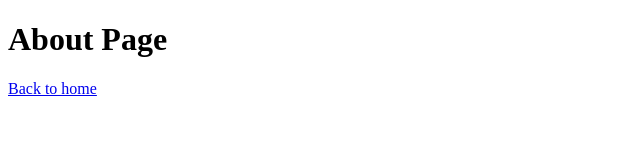
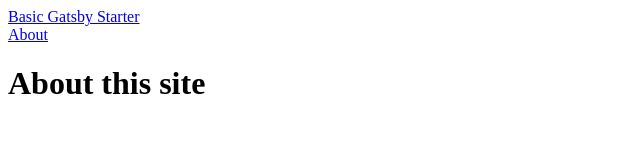
Before and after one commit to baldh/gatsby_basic, a Gatsby site: page /about in a window 1280 px wide. Shown: the whole page, without its empty margins (0-640 px from the left). Built offline with nearby package versions, Linux system fonts and the light colour scheme; Gatsby itself is replaced by a stand-in of ours.

Commit message:
add and use a shared layout component

```diff
--- /dev/null
+++ b/src/components/layout.js
@@ -0,0 +1,37 @@
+import * as React from 'react';
+import { Link, useStaticQuery, graphql } from 'gatsby';
+import { Seo } from './seo';
+
+export default function Layout({
+  children,
+  title = false,
+  description = false,
+  image = false,
+  path = false,
+}) {
+  const data = useStaticQuery(graphql`
+    query GetSiteTitle {
+      site {
+        siteMetadata {
+          title
+          image
+        }
+      }
+    }
+  `);
+
+  const meta = data?.site?.siteMetadata ?? {};
+
+  return (
+    <>
+      <Seo title={title} description={description} image={image} path={path} />
+      <header>
+        <Link to="/">{meta.title}</Link>
+        <nav>
+          <Link to="/about">About</Link>
+        </nav>
+      </header>
+      <main>{children}</main>
+    </>
+  );
+}
--- a/src/pages/about.js
+++ b/src/pages/about.js
@@ -1,18 +1,15 @@
 import * as React from 'react';
 import { Link } from 'gatsby';
 import { Seo } from '../components/seo.js';
+import Layout from '../components/layout.js';
 
 export default function AboutPage() {
   return (
-    <>
-      <Seo
-        title="About This Site"
-        description="More information about this site"
-      />
-      <main>
-        <h1>About Page</h1>
-        <Link to={'/'}>Back to home</Link>
-      </main>
-    </>
+    <Layout
+      title="About this site"
+      description="More information about this site"
+    >
+      <h1>About this site</h1>
+    </Layout>
   );
 }
```
Also changed, not shown: src/pages/index.js (+5 -25 lines).
